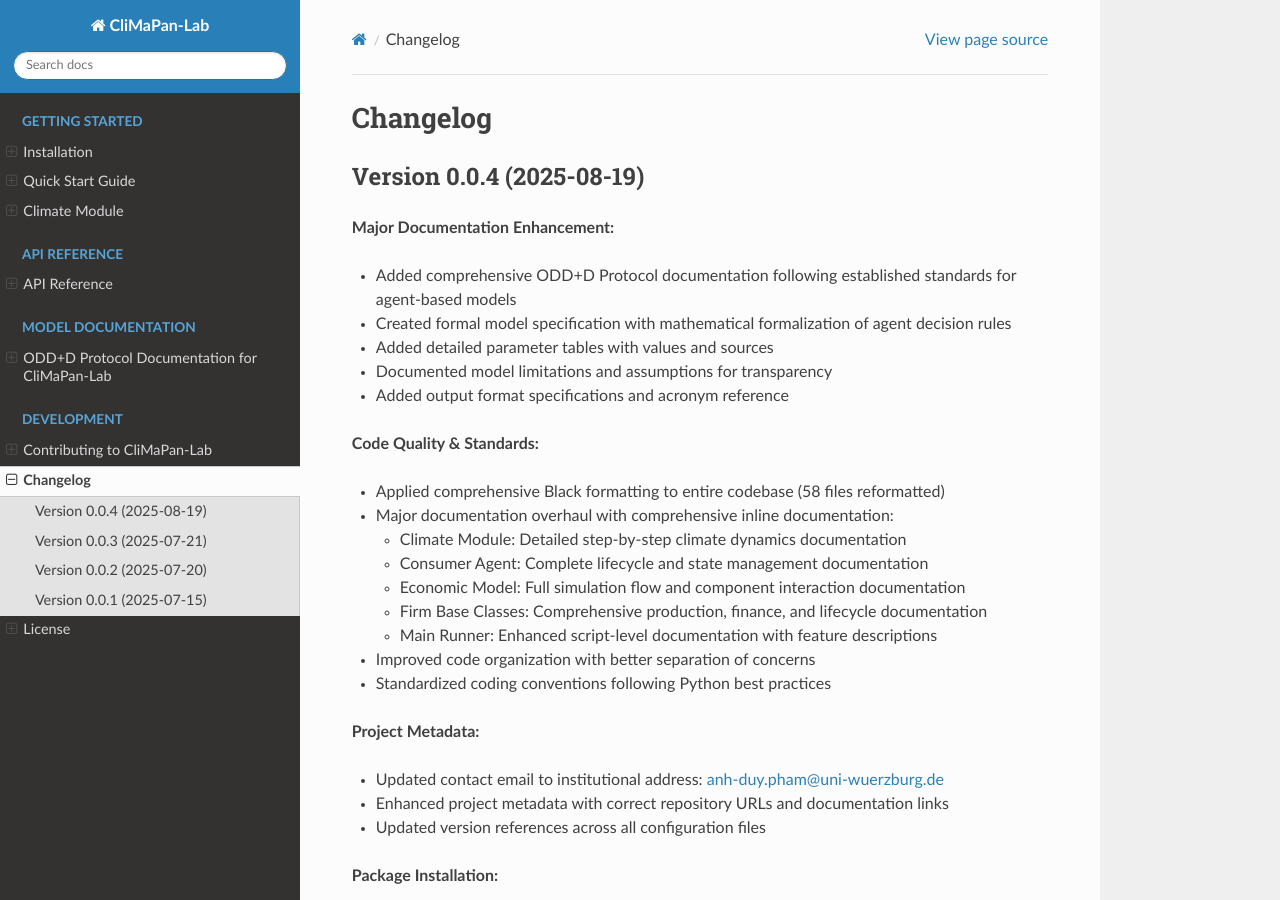
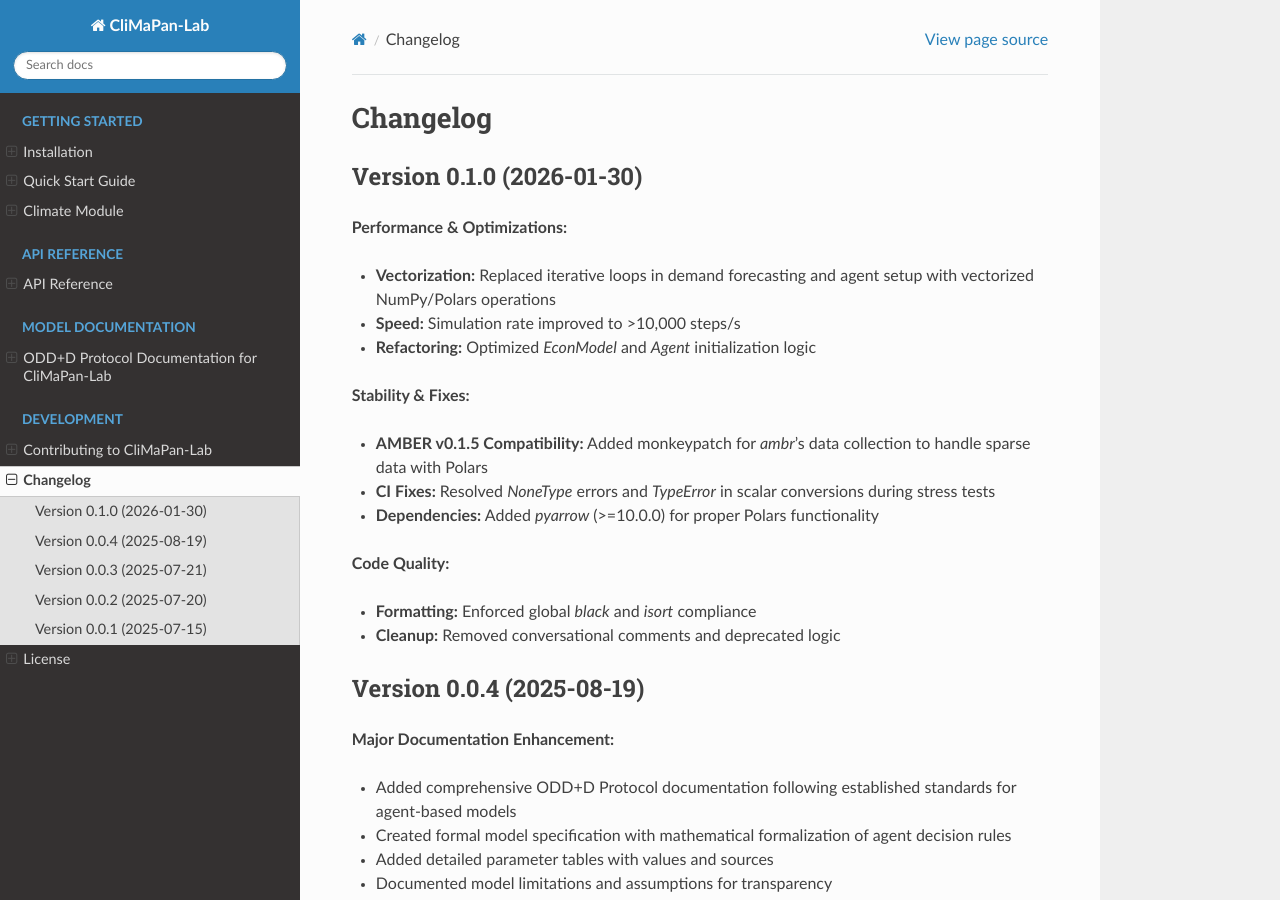
Before and after one commit to a11to1n3/CliMaPan-Lab, a Sphinx documentation site: the page built from docs/changelog.rst, in a window 1280 px wide and 900 px high. Built offline with Sphinx 7.4.7 and the Read the Docs theme 3.1.0, drawn with Linux system fonts in a browser that asks for light colours.

Commit message:
docs: update changelog and dependencies for v0.1.0

```diff
--- a/docs/changelog.rst
+++ b/docs/changelog.rst
@@ -1,5 +1,25 @@
 Changelog
 =========
+
+Version 0.1.0 (2026-01-30)
+---------------------------
+
+**Performance & Optimizations:**
+
+* **Vectorization:** Replaced iterative loops in demand forecasting and agent setup with vectorized NumPy/Polars operations
+* **Speed:** Simulation rate improved to >10,000 steps/s
+* **Refactoring:** Optimized `EconModel` and `Agent` initialization logic
+
+**Stability & Fixes:**
+
+* **AMBER v0.1.5 Compatibility:** Added monkeypatch for `ambr`'s data collection to handle sparse data with Polars
+* **CI Fixes:** Resolved `NoneType` errors and `TypeError` in scalar conversions during stress tests
+* **Dependencies:** Added `pyarrow` (>=10.0.0) for proper Polars functionality
+
+**Code Quality:**
+
+* **Formatting:** Enforced global `black` and `isort` compliance
+* **Cleanup:** Removed conversational comments and deprecated logic
 
 Version 0.0.4 (2025-08-19)
 ---------------------------
--- a/docs/installation.rst
+++ b/docs/installation.rst
@@ -18,7 +18,7 @@ Core Dependencies
 * **numpy** (>=1.21.0) - Numerical computing
 * **pandas** (>=1.3.0) - Data manipulation and analysis
 * **matplotlib** (>=3.5.0) - Plotting and visualization
-* **agentpy** (>=0.1.5) - Agent-based modeling framework
+* **ambr** (>=0.1.5) - Agent-based modeling framework (replaces agentpy)
 * **scikit-learn** (>=1.0.0) - Machine learning utilities
 * **scipy** (>=1.7.0) - Scientific computing
 * **joblib** (>=1.1.0) - Parallel computing
@@ -27,6 +27,7 @@ Core Dependencies
 * **pathos** (>=0.2.8) - Parallel processing
 * **dill** (>=0.3.4) - Serialization
 * **h5py** (>=3.7.0) - HDF5 file handling
+* **pyarrow** (>=10.0.0) - Polars integration
 
 Installation Methods
 --------------------
```
